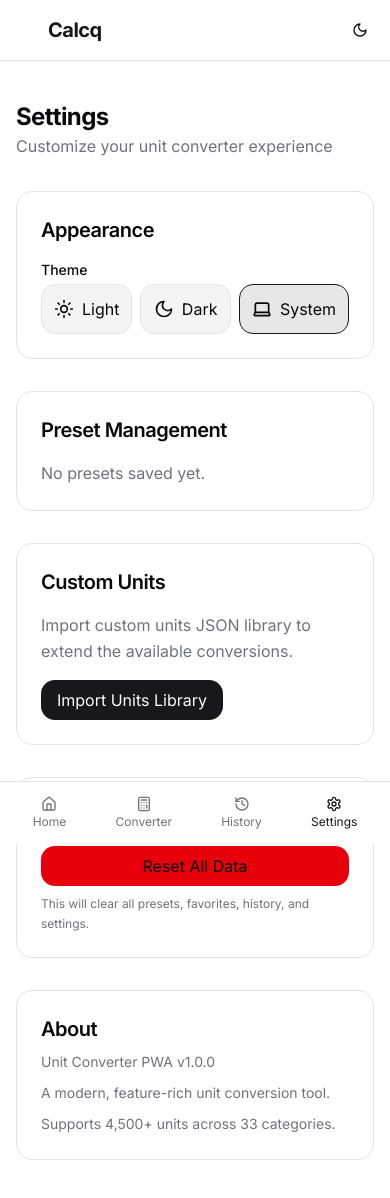
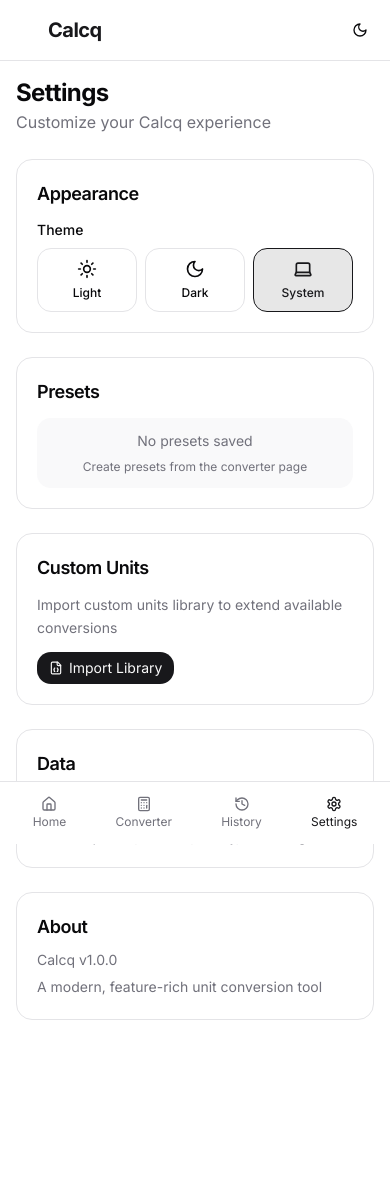
Before and after one commit to shan2new/calq, a React (Vite) app: page /settings in a window 390 px wide. Shown: the top 1198 px of the page. Built offline with nearby package versions, Linux system fonts and the light colour scheme.

Commit message:
Update favicon, rename app to "Calcq", and enhance History and Settings pages with improved UI and functionality. Added new icons and adjusted styles for better user experience.

```diff
--- a/src/pages/History.tsx
+++ b/src/pages/History.tsx
@@ -2,6 +2,7 @@
 import { useHistory } from '../contexts/HistoryContext';
 import { useFavorites } from '../contexts/FavoritesContext';
 import { unitCategories } from '../lib/units';
+import { Star, Trash, Download } from 'lucide-react';
 
 const History: React.FC = () => {
   const { history, clearHistory, removeFromHistory } = useHistory();
@@ -44,7 +45,7 @@
     const url = URL.createObjectURL(blob);
     const link = document.createElement('a');
     link.href = url;
-    link.setAttribute('download', `unit-conversions-${new Date().toISOString().slice(0, 10)}.csv`);
+    link.setAttribute('download', `calcq-conversions-${new Date().toISOString().slice(0, 10)}.csv`);
     document.body.appendChild(link);
     link.click();
 
@@ -63,7 +64,19 @@
 
   // Format date for display
   const formatDate = (timestamp: number) => {
-    return new Date(timestamp).toLocaleString();
+    const date = new Date(timestamp);
+    const today = new Date();
+    const yesterday = new Date(today);
+    yesterday.setDate(yesterday.getDate() - 1);
+
+    if (date.toDateString() === today.toDateString()) {
+      return `Today, ${date.toLocaleTimeString([], { hour: '2-digit', minute: '2-digit' })}`;
+    } else if (date.toDateString() === yesterday.toDateString()) {
+      return `Yesterday, ${date.toLocaleTimeString([], { hour: '2-digit', minute: '2-digit' })}`;
+    } else {
+      return date.toLocaleDateString([], { day: 'numeric', month: 'short', year: 'numeric' }) +
+        ' ' + date.toLocaleTimeString([], { hour: '2-digit', minute: '2-digit' });
+    }
   };
 
   // Get unit name and symbol
@@ -74,36 +87,38 @@
   };
 
   return (
-    <div className="container mx-auto py-6">
-      <div className="space-y-6">
-        <div className="flex justify-between items-center">
+    <div className="pb-20 md:pb-0">
+      <div className="space-y-5">
+        <div className="flex flex-col sm:flex-row sm:justify-between sm:items-center gap-4">
           <div>
-            <h1 className="text-2xl font-bold text-foreground">Conversion History</h1>
+            <h1 className="text-2xl font-bold text-foreground">History</h1>
             <p className="text-muted-foreground">Your recent unit conversions</p>
           </div>
 
-          <div className="space-x-2">
+          <div className="flex flex-wrap gap-2">
             <button
               onClick={exportToCSV}
               disabled={history.length === 0}
-              className="bg-primary text-primary-foreground px-4 py-2 rounded-md hover:bg-primary/90 transition-colors disabled:opacity-50 disabled:cursor-not-allowed"
+              className="bg-primary text-primary-foreground px-3 py-1.5 text-sm rounded-md flex items-center gap-1.5 hover:bg-primary/90 transition-colors disabled:opacity-50 disabled:cursor-not-allowed"
             >
-              Export CSV
+              <Download className="w-3.5 h-3.5" />
+              <span>Export</span>
             </button>
             <button
               onClick={clearHistory}
               disabled={history.length === 0}
-              className="bg-destructive text-destructive-foreground px-4 py-2 rounded-md hover:bg-destructive/90 transition-colors disabled:opacity-50 disabled:cursor-not-allowed"
+              className="bg-muted text-foreground px-3 py-1.5 text-sm rounded-md flex items-center gap-1.5 hover:bg-muted/80 transition-colors disabled:opacity-50 disabled:cursor-not-allowed"
             >
-              Clear History
+              <Trash className="w-3.5 h-3.5" />
+              <span>Clear All</span>
             </button>
           </div>
         </div>
 
         {history.length === 0 ? (
-          <div className="bg-card border border-border rounded-lg p-6 text-center">
-            <p className="text-muted-foreground">No conversion history yet.</p>
-            <p className="text-sm text-muted-foreground mt-2">Start converting units to build your history.</p>
+          <div className="bg-card border border-border rounded-lg p-5 text-center">
+            <p className="text-muted-foreground">No conversion history yet</p>
+            <p className="text-sm text-muted-foreground mt-2">Your conversions will appear here</p>
           </div>
         ) : (
           <div className="bg-card border border-border rounded-lg overflow-hidden">
@@ -111,11 +126,10 @@
               <table className="w-full">
                 <thead className="bg-muted">
                   <tr>
-                    <th className="px-4 py-3 text-left text-sm font-medium text-muted-foreground">Date & Time</th>
-                    <th className="px-4 py-3 text-left text-sm font-medium text-muted-foreground">Category</th>
-                    <th className="px-4 py-3 text-left text-sm font-medium text-muted-foreground">From</th>
-                    <th className="px-4 py-3 text-left text-sm font-medium text-muted-foreground">To</th>
-                    <th className="px-4 py-3 text-left text-sm font-medium text-muted-foreground">Actions</th>
+                    <th className="px-3 py-2.5 text-left text-xs font-medium text-muted-foreground">Date</th>
+                    <th className="px-3 py-2.5 text-left text-xs font-medium text-muted-foreground">From</th>
+                    <th className="px-3 py-2.5 text-left text-xs font-medium text-muted-foreground">To</th>
+                    <th className="px-3 py-2.5 text-right text-xs font-medium text-muted-foreground w-16">Actions</th>
                   </tr>
                 </thead>
                 <tbody className="divide-y divide-border">
@@ -124,29 +138,33 @@
 
                     return (
                       <tr key={record.id} className="hover:bg-muted/50">
-                        <td className="px-4 py-3 text-sm">{formatDate(record.timestamp)}</td>
-                        <td className="px-4 py-3 text-sm">{category?.name || record.category}</td>
-                        <td className="px-4 py-3 text-sm">
-                          {record.fromValue} {getUnitInfo(record.category, record.fromUnit)}
+                        <td className="px-3 py-2.5 text-xs">
+                          <div>{formatDate(record.timestamp)}</div>
+                          <div className="text-xs text-muted-foreground mt-0.5">{category?.name || record.category}</div>
                         </td>
-                        <td className="px-4 py-3 text-sm">
-                          {record.toValue} {getUnitInfo(record.category, record.toUnit)}
+                        <td className="px-3 py-2.5 text-sm">
+                          <div className="font-medium">{record.fromValue}</div>
+                          <div className="text-xs text-muted-foreground">{getUnitInfo(record.category, record.fromUnit)}</div>
                         </td>
-                        <td className="px-4 py-3 text-sm">
-                          <div className="flex space-x-2">
+                        <td className="px-3 py-2.5 text-sm">
+                          <div className="font-medium">{record.toValue}</div>
+                          <div className="text-xs text-muted-foreground">{getUnitInfo(record.category, record.toUnit)}</div>
+                        </td>
+                        <td className="px-3 py-2.5 text-right">
+                          <div className="flex justify-end gap-2 items-center">
                             <button
                               onClick={() => handleToggleFavorite(record)}
-                              className="text-foreground hover:text-primary"
+                              className={`p-1 rounded-sm ${isInFavorites(record.id) ? 'text-amber-500' : 'text-muted-foreground hover:text-amber-500'}`}
                               aria-label={isInFavorites(record.id) ? "Remove from favorites" : "Add to favorites"}
                             >
-                              {isInFavorites(record.id) ? "★" : "☆"}
+                              <Star className="w-3.5 h-3.5" fill={isInFavorites(record.id) ? "currentColor" : "none"} />
                             </button>
                             <button
                               onClick={() => removeFromHistory(record.id)}
-                              className="text-foreground hover:text-destructive"
+                              className="p-1 rounded-sm text-muted-foreground hover:text-destructive"
                               aria-label="Delete"
                             >
-                              🗑️
+                              <Trash className="w-3.5 h-3.5" />
                             </button>
                           </div>
                         </td>
--- a/src/pages/Settings.tsx
+++ b/src/pages/Settings.tsx
@@ -1,7 +1,7 @@
 import React, { useState } from 'react';
 import { useTheme } from '../contexts/ThemeProvider';
 import { usePresets } from '../contexts/PresetsContext';
-import { Sun, Moon, Laptop, Pencil, Trash } from 'lucide-react';
+import { Sun, Moon, Laptop, Pencil, Trash, Save, X, Check, FileJson } from 'lucide-react';
 
 const Settings: React.FC = () => {
   const { theme, setTheme } = useTheme();
@@ -55,63 +55,57 @@
   };
 
   return (
-    <div className="container mx-auto py-6">
-      <div className="space-y-8">
+    <div className="pb-20 md:pb-0">
+      <div className="space-y-6">
         <div>
           <h1 className="text-2xl font-bold text-foreground">Settings</h1>
-          <p className="text-muted-foreground">Customize your unit converter experience</p>
+          <p className="text-muted-foreground">Customize your Calcq experience</p>
         </div>
 
         {/* Theme Settings */}
-        <div className="bg-card border border-border rounded-lg p-6">
-          <h2 className="text-xl font-semibold mb-4">Appearance</h2>
+        <div className="bg-card border border-border rounded-lg p-5">
+          <h2 className="text-lg font-semibold mb-3">Appearance</h2>
 
           <div className="space-y-4">
             <div>
-              <label className="block text-sm font-medium text-foreground mb-1">
+              <label className="block text-sm font-medium text-foreground mb-2">
                 Theme
               </label>
-              <div className="flex gap-2">
+              <div className="grid grid-cols-3 gap-2">
                 <button
                   onClick={() => setTheme('light')}
-                  className={`flex-1 p-3 rounded-md border ${
+                  className={`flex flex-col items-center gap-1.5 p-2.5 rounded-md border ${
                     theme === 'light'
-                      ? 'border-primary bg-primary/10'
-                      : 'border-border bg-muted'
+                      ? 'border-primary bg-primary/10 text-primary'
+                      : 'border-border bg-background text-foreground'
                   }`}
                 >
-                  <div className="flex items-center justify-center gap-2">
                   <Sun className="w-5 h-5" />
-                    <span>Light</span>
-                  </div>
+                  <span className="text-xs font-medium">Light</span>
                 </button>
 
                 <button
                   onClick={() => setTheme('dark')}
-                  className={`flex-1 p-3 rounded-md border ${
+                  className={`flex flex-col items-center gap-1.5 p-2.5 rounded-md border ${
                     theme === 'dark'
-                      ? 'border-primary bg-primary/10'
-                      : 'border-border bg-muted'
+                      ? 'border-primary bg-primary/10 text-primary'
+                      : 'border-border bg-background text-foreground'
                   }`}
                 >
-                  <div className="flex items-center justify-center gap-2">
                   <Moon className="w-5 h-5" />
-                    <span>Dark</span>
-                  </div>
+                  <span className="text-xs font-medium">Dark</span>
                 </button>
 
                 <button
                   onClick={() => setTheme('system')}
-                  className={`flex-1 p-3 rounded-md border ${
+                  className={`flex flex-col items-center gap-1.5 p-2.5 rounded-md border ${
                     theme === 'system'
-                      ? 'border-primary bg-primary/10'
-                      : 'border-border bg-muted'
+                      ? 'border-primary bg-primary/10 text-primary'
+                      : 'border-border bg-background text-foreground'
                   }`}
                 >
-                  <div className="flex items-center justify-center gap-2">
                   <Laptop className="w-5 h-5" />
-                    <span>System</span>
-                  </div>
+                  <span className="text-xs font-medium">System</span>
                 </button>
               </div>
             </div>
@@ -119,56 +113,61 @@
         </div>
 
         {/* Preset Management */}
-        <div className="bg-card border border-border rounded-lg p-6">
-          <h2 className="text-xl font-semibold mb-4">Preset Management</h2>
+        <div className="bg-card border border-border rounded-lg p-5">
+          <h2 className="text-lg font-semibold mb-3">Presets</h2>
 
           {presets.length === 0 ? (
-            <p className="text-muted-foreground">No presets saved yet.</p>
+            <div className="p-3 bg-muted/50 rounded-md text-center">
+              <p className="text-sm text-muted-foreground">No presets saved</p>
+              <p className="text-xs text-muted-foreground mt-1">Create presets from the converter page</p>
+            </div>
           ) : (
-            <div className="space-y-3">
+            <div className="space-y-2">
               {presets.map(preset => (
                 <div
                   key={preset.id}
-                  className="flex items-center justify-between p-3 bg-muted rounded-md"
+                  className="flex items-center justify-between p-2.5 bg-muted/50 rounded-md"
                 >
                   {isEditingPreset === preset.id ? (
-                    <div className="flex-1 flex gap-2">
+                    <div className="flex-1 flex items-center gap-2">
                       <input
                         type="text"
                         value={editPresetName}
                         onChange={(e) => setEditPresetName(e.target.value)}
-                        className="flex-1 bg-background text-foreground border border-input rounded-md px-3 py-1"
+                        className="flex-1 bg-background text-foreground border border-input rounded-md px-2.5 py-1 text-sm"
                       />
                       <button
                         onClick={handleSavePresetEdit}
-                        className="text-primary"
+                        className="p-1 rounded-sm text-primary hover:bg-primary/10"
+                        aria-label="Save"
                       >
-                        Save
+                        <Save className="w-4 h-4" />
                       </button>
                       <button
                         onClick={handleCancelPresetEdit}
-                        className="text-muted-foreground"
+                        className="p-1 rounded-sm text-muted-foreground hover:bg-muted"
+                        aria-label="Cancel"
                       >
-                        Cancel
+                        <X className="w-4 h-4" />
                       </button>
                     </div>
                   ) : (
                     <>
-                      <span className="font-medium">{preset.name}</span>
-                      <div className="flex gap-2">
+                      <span className="text-sm font-medium">{preset.name}</span>
+                      <div className="flex gap-1">
                         <button
                           onClick={() => handleEditPreset(preset.id, preset.name)}
-                          className="text-foreground hover:text-primary"
+                          className="p-1 rounded-sm text-muted-foreground hover:text-primary hover:bg-muted/70"
                           aria-label="Edit preset"
                         >
-                          <Pencil className="w-4 h-4" />
+                          <Pencil className="w-3.5 h-3.5" />
                         </button>
                         <button
                           onClick={() => removePreset(preset.id)}
-                          className="text-foreground hover:text-destructive"
+                          className="p-1 rounded-sm text-muted-foreground hover:text-destructive hover:bg-muted/70"
                           aria-label="Delete preset"
                         >
-                          <Trash className="w-4 h-4" />
+                          <Trash className="w-3.5 h-3.5" />
                         </button>
                       </div>
                     </>
@@ -180,91 +179,96 @@
         </div>
 
         {/* Custom Units */}
-        <div className="bg-card border border-border rounded-lg p-6">
-          <h2 className="text-xl font-semibold mb-4">Custom Units</h2>
-          <p className="text-muted-foreground mb-4">
-            Import custom units JSON library to extend the available conversions.
+        <div className="bg-card border border-border rounded-lg p-5">
+          <h2 className="text-lg font-semibold mb-3">Custom Units</h2>
+          <p className="text-sm text-muted-foreground mb-3">
+            Import custom units library to extend available conversions
           </p>
 
           <button
             onClick={() => setShowImportModal(true)}
-            className="bg-primary text-primary-foreground px-4 py-2 rounded-md hover:bg-primary/90 transition-colors"
+            className="inline-flex items-center gap-1.5 bg-primary text-primary-foreground px-3 py-1.5 text-sm rounded-md hover:bg-primary/90 transition-colors"
           >
-            Import Units Library
+            <FileJson className="w-3.5 h-3.5" />
+            <span>Import Library</span>
           </button>
         </div>
 
         {/* Data Management */}
-        <div className="bg-card border border-border rounded-lg p-6">
-          <h2 className="text-xl font-semibold mb-4">Data Management</h2>
+        <div className="bg-card border border-border rounded-lg p-5">
+          <h2 className="text-lg font-semibold mb-3">Data</h2>
 
-          <div className="space-y-2">
           <button
             onClick={() => {
+              if (confirm('Are you sure you want to reset all data? This cannot be undone.')) {
                 localStorage.clear();
                 window.location.reload();
+              }
             }}
-              className="w-full bg-destructive text-destructive-foreground px-4 py-2 rounded-md hover:bg-destructive/90 transition-colors"
+            className="inline-flex items-center gap-1.5 w-full bg-muted text-foreground px-3 py-1.5 text-sm rounded-md hover:bg-destructive hover:text-destructive-foreground transition-colors"
           >
-              Reset All Data
+            <Trash className="w-3.5 h-3.5" />
+            <span>Reset All Data</span>
           </button>
-            <p className="text-xs text-muted-foreground">
-              This will clear all presets, favorites, history, and settings.
+          <p className="text-xs text-muted-foreground mt-1.5">
+            Clears all presets, favorites, history, and settings
           </p>
-          </div>
         </div>
 
         {/* About Section */}
-        <div className="bg-card border border-border rounded-lg p-6">
-          <h2 className="text-xl font-semibold mb-2">About</h2>
-          <div className="space-y-2 text-sm text-muted-foreground">
-            <p>Unit Converter PWA v1.0.0</p>
-            <p>A modern, feature-rich unit conversion tool.</p>
-            <p>Supports 4,500+ units across 33 categories.</p>
+        <div className="bg-card border border-border rounded-lg p-5">
+          <h2 className="text-lg font-semibold mb-2">About</h2>
+          <div className="space-y-1 text-sm text-muted-foreground">
+            <p>Calcq v1.0.0</p>
+            <p>A modern, feature-rich unit conversion tool</p>
           </div>
         </div>
       </div>
 
       {/* Import Modal */}
       {showImportModal && (
-        <div className="fixed inset-0 bg-background/80 flex items-center justify-center p-4 z-50">
-          <div className="bg-card border border-border rounded-lg p-6 w-full max-w-md">
-            <h2 className="text-xl font-semibold mb-4">Import Units Library</h2>
+        <div className="fixed inset-0 bg-background/80 backdrop-blur-sm flex items-center justify-center p-4 z-50">
+          <div className="bg-card border border-border rounded-lg shadow-lg p-5 w-full max-w-md">
+            <div className="flex justify-between items-center mb-3">
+              <h2 className="text-lg font-semibold">Import Units Library</h2>
+              <button
+                onClick={() => setShowImportModal(false)}
+                className="text-muted-foreground hover:text-foreground p-1 rounded-full"
+              >
+                <X className="w-4 h-4" />
+              </button>
+            </div>
 
             <div className="mb-4">
-              <label htmlFor="importData" className="block text-sm font-medium text-foreground mb-1">
+              <label htmlFor="importData" className="block text-sm font-medium text-foreground mb-1.5">
                 Paste JSON Data
               </label>
               <textarea
                 id="importData"
                 value={importData}
                 onChange={(e) => setImportData(e.target.value)}
-                rows={8}
-                className="w-full bg-background text-foreground border border-input rounded-md px-3 py-2"
+                rows={6}
+                className="w-full bg-background text-foreground border border-input rounded-md px-3 py-2 text-sm"
                 placeholder={'{\n  "categories": [\n    {\n      "id": "custom",\n      "name": "Custom Units",\n      "units": []\n    }\n  ]\n}'}
               />
               {importError && (
-                <p className="mt-1 text-sm text-destructive">{importError}</p>
+                <p className="mt-1.5 text-xs text-destructive">{importError}</p>
               )}
             </div>
 
-            <div className="flex justify-end gap-2">
+            <div className="flex gap-2 justify-end">
               <button
-                onClick={() => {
-                  setShowImportModal(false);
-                  setImportData('');
-                  setImportError('');
-                }}
-                className="bg-muted text-foreground rounded-md px-4 py-2 hover:bg-muted/80 transition-colors"
+                onClick={() => setShowImportModal(false)}
+                className="px-3 py-1.5 text-sm border border-border rounded-md bg-muted text-foreground hover:bg-muted/70 transition-colors"
               >
                 Cancel
               </button>
               <button
                 onClick={handleImportUnitsLibrary}
-                disabled={!importData.trim()}
-                className="bg-primary text-primary-foreground rounded-md px-4 py-2 hover:bg-primary/90 transition-colors disabled:opacity-50 disabled:cursor-not-allowed"
+                className="px-3 py-1.5 text-sm rounded-md bg-primary text-primary-foreground hover:bg-primary/90 transition-colors inline-flex items-center gap-1.5"
               >
-                Import
+                <Check className="w-3.5 h-3.5" />
+                <span>Import</span>
               </button>
             </div>
           </div>
```
Also changed, not shown: public/favicon.svg, public/manifest.json. Lines whose indentation alone changed are shown as unchanged.
